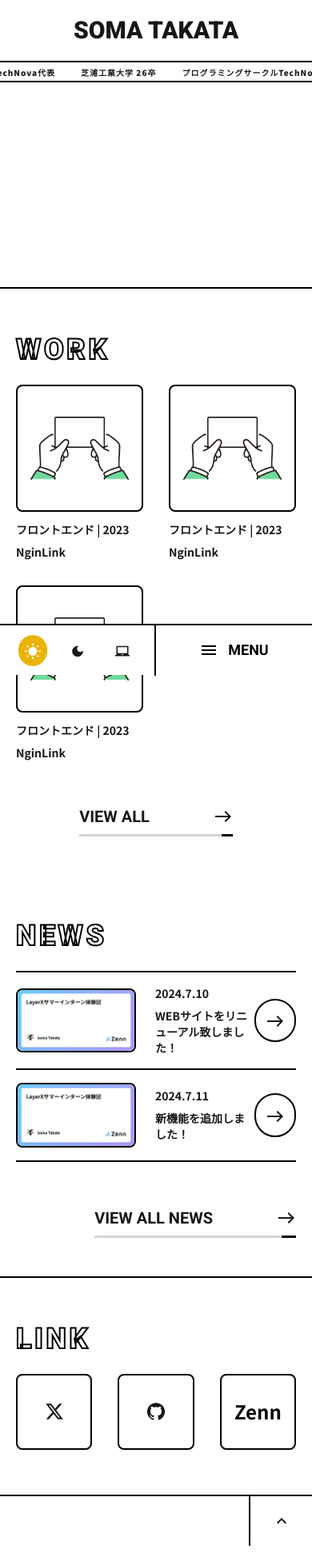
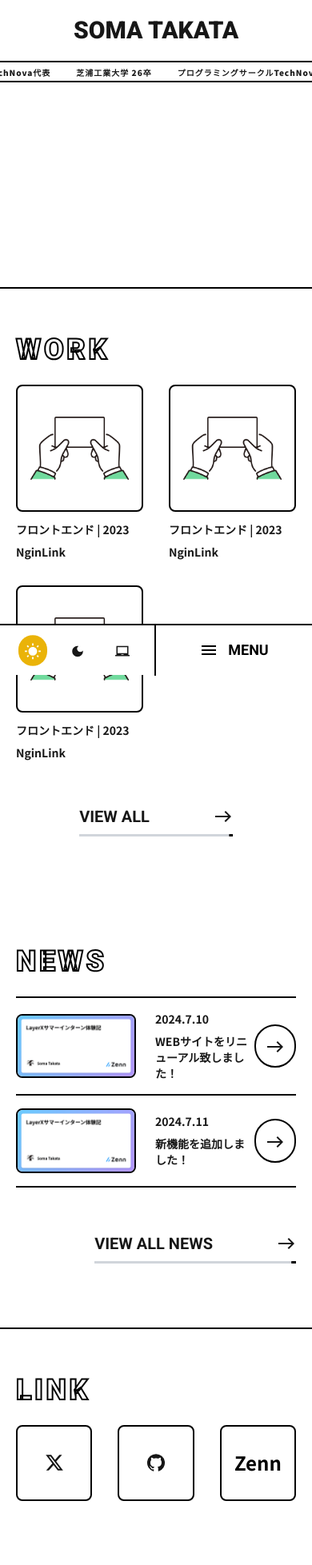
Before and after one commit to SomaTakata/shibayoko, a Next.js app: page / in a window 390 px wide. Shown: the top 1957 px of the page at 80% size. Built offline with nearby package versions, Linux system fonts and the light colour scheme.

Commit message:
Section mobile 余白調整

```diff
--- a/src/feature/components/LinkSection.tsx
+++ b/src/feature/components/LinkSection.tsx
@@ -9,7 +9,7 @@ const linkItems = [
 ];
 
 const LinkSection = () => (
-  <section className="flex flex-col gap-6 px-5 py-14 sm:gap-12 sm:px-10 md:px-14 md:py-32 lg:gap-16 ">
+  <section className="flex flex-col gap-6 px-5 py-14  pb-20 sm:gap-12 sm:px-10 md:px-14 md:py-32 lg:gap-16 ">
 
         <h2 className="font-roboto text-4xl sm:text-5xl font-black tracking-widest text-white text-stroke">LINK</h2>
 
--- a/src/feature/components/NewsSection.tsx
+++ b/src/feature/components/NewsSection.tsx
@@ -16,7 +16,7 @@ const newsItems = [
 
 const NewsSection = () => {
   return (
-    <section className="flex flex-col gap-6 border-b-[2px]  lg:border-b-[3px] border-black px-5 py-12 sm:gap-12 sm:px-10 sm:py-14 md:px-14 md:py-32 lg:gap-16">
+    <section className="flex flex-col gap-6 border-b-[2px]  lg:border-b-[3px] border-black px-5 py-14   pb-20 sm:gap-12 sm:px-10 sm:py-14 md:px-14 md:py-32 lg:gap-16">
         <h2 className="font-roboto text-4xl sm:text-5xl font-black tracking-widest text-white text-stroke">NEWS</h2>
       <div className="flex flex-col w-full border-t-[2px]  lg:border-t-[3px] border-black">
         {newsItems.map((news, index) => (
--- a/src/feature/components/WorkSection.tsx
+++ b/src/feature/components/WorkSection.tsx
@@ -9,7 +9,7 @@ const workItems = [
 ];
 
 const WorkSection = () => (
-  <section className="flex flex-col gap-6 border-t-[2px]  lg:border-t-[3px] border-black px-5 py-14 sm:gap-12 sm:px-10 md:px-14 md:py-32 lg:gap-16">
+  <section className="flex flex-col gap-6 border-t-[2px]  lg:border-t-[3px] border-black px-5 py-14  pb-20 sm:gap-12 sm:px-10 md:px-14 md:py-32 lg:gap-16">
 
         <h2 className="font-roboto text-4xl sm:text-5xl font-black tracking-widest text-white text-stroke">WORK</h2>
 
```
